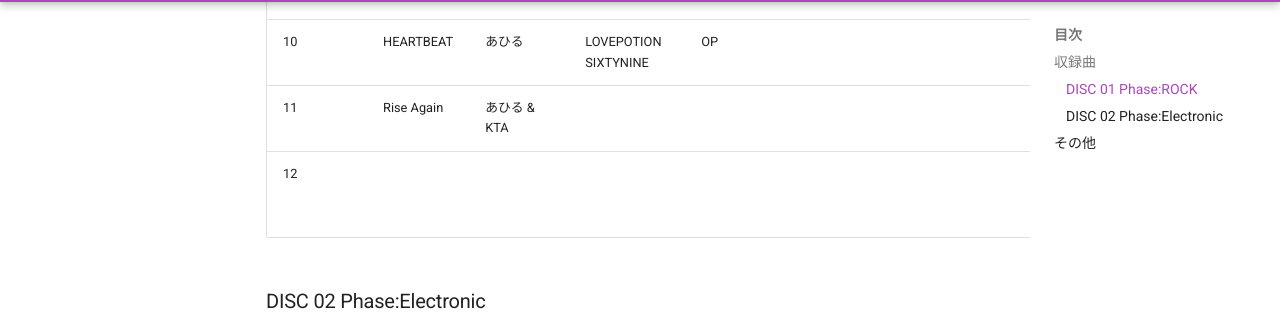
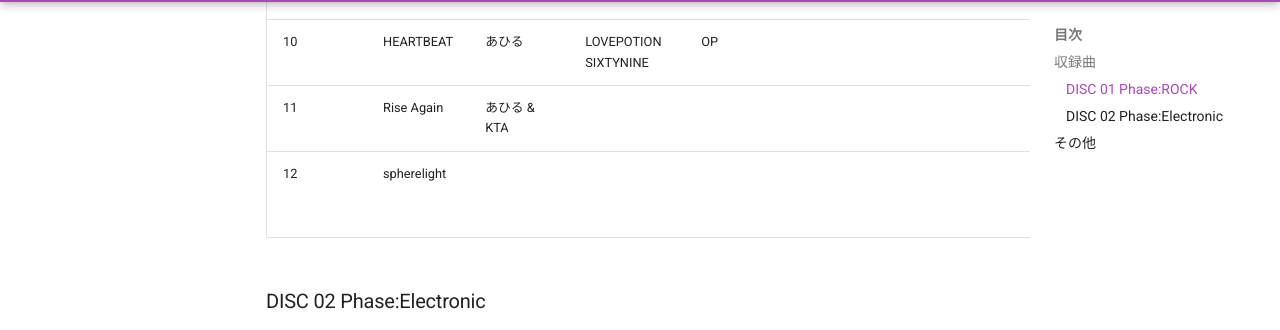
Before and after one commit to onihusube/ensonglog, an MkDocs documentation site: the page built from docs/2024/音源個別/sprite best PLUS.md, in a window 1280 px wide and 900 px high, scrolled down 830 px. Shown: the part 94-424 px from the top of the window. Built offline with MkDocs 1.6.1 and Material for MkDocs 9.7.7, drawn with Linux system fonts in a browser that asks for light colours; comment, search, counter and statistics services are not loaded.

Commit message:
sprite best PLUS CD版1-12トラック曲名追記

```diff
--- a/docs/2024/音源個別/sprite best PLUS.md
+++ b/docs/2024/音源個別/sprite best PLUS.md
@@ -17,7 +17,7 @@
 | 09 | Air | 片霧烈火 | LAMUNATION! -ラムネーション!- | ED |  |  |  |  | 2016 |
 | 10 | HEARTBEAT | あひる | LOVEPOTION SIXTYNINE | OP |  |  |  |  | 2013 |
 | 11 | Rise Again | あひる & KTA |  |  |  |  |  |  |  |
-| 12 |  |  |  |  |  |  |  | CD版のみのボーナストラック |  |
+| 12 | spherelight |  |  |  |  |  |  | CD版のみのボーナストラック |  |
 
 ### DISC 02 Phase:Electronic
 
```
